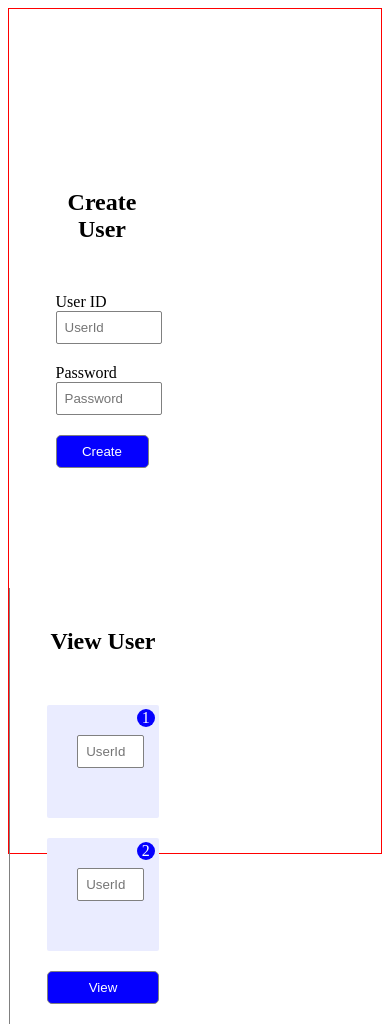
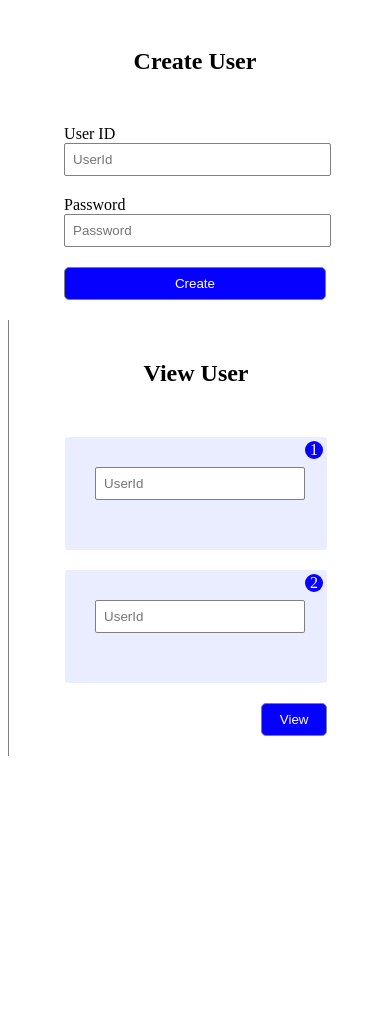
Before and after one commit to sainRaghuveer/me-yapper-admin-user, a website: page frontend/admin/admin.html in a window 390 px wide. After the commit the page ends 860 px from the top, so only its background shows below. Drawn offline with Linux system fonts and the light colour scheme.

Commit message:
admin managemnet

```diff
--- a/frontend/admin/admin.css
+++ b/frontend/admin/admin.css
@@ -49,12 +49,13 @@
     padding: 20px;
     margin: auto;
     margin-top: 100px;
+    text-align: right;
 }
 
 .child-2>div>div{
     padding: 30px ;
     background-color: #eaecff;
-    border-radius: 2px;
+    border-radius: 3px;
     margin-bottom: 20px;
     position: relative;
 }
@@ -80,7 +81,7 @@
 }
 
 .child-2>div>button{
-    width: 100%;
+    width: 25%;
     border: 1px solid gray;
     color: white;
     padding: 8px;
@@ -93,9 +94,26 @@
     margin-bottom: 50px;
 }
 
+button:hover{
+    cursor: pointer;
+}
+
 @media  screen and (max-width: 500px){
     .parent{
-        border: 1px solid red;
         display: block;
     }
+    .child-1{
+        width: 100%;
+    }
+    .child-2{
+        width: 100%;
+    }
+    .child-1>div{
+        width: 70%;
+        margin-top: 0;
+    }
+    .child-2>div{
+        margin-top: 0;
+        width: 70%;
+    }
 }
```
Also changed, not shown: frontend/admin/admin.js (added), frontend/admin/userView.css (added), frontend/admin/userView.html (added), frontend/admin/userView.js (added).
